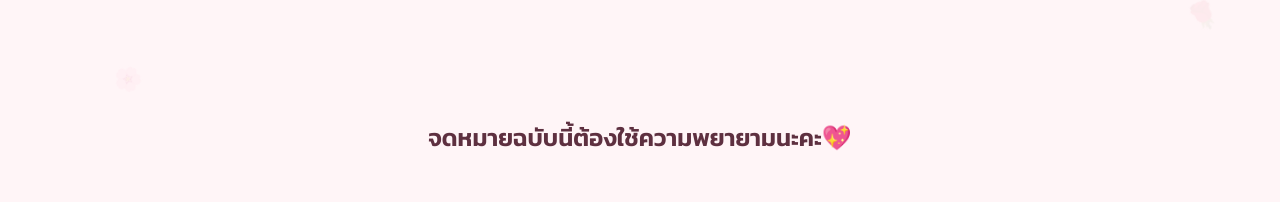
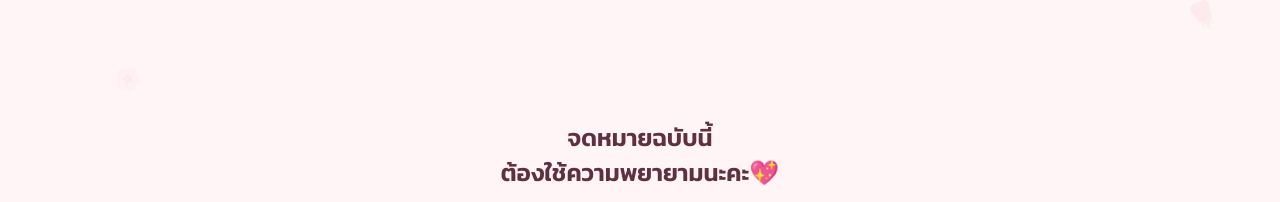
Before and after one commit to oramanao46-ctrl/valentine2, a plain HTML site: page index.html in a window 1280 px wide. Shown: the top 202 px of the page. Drawn offline with Linux system fonts and the light colour scheme.

Commit message:
Update index.html

```diff
--- a/index.html
+++ b/index.html
@@ -205,7 +205,7 @@
 
     <div id="page1" class="page active">
         <div class="chase-area">
-            <h2 style="text-align:center; margin-top:100px; color:var(--accent);">จดหมายฉบับนี้ต้องใช้ความพยายามนะคะ💖</h2>
+            <h2 style="text-align:center; margin-top:100px; color:var(--accent);">จดหมายฉบับนี้<br>ต้องใช้ความพยายามนะคะ💖</h2>
             <div class="flying-envelope" id="envelope" onmouseover="moveEnv()" ontouchstart="moveEnvMobile(event)">
                 <div class="wing left"></div><div class="env-body">💌</div><div class="wing right"></div>
             </div>
@@ -282,7 +282,7 @@
 
     <script>
         // --- CONFIG ---
-        // แก้ไขข้อความใต้รูปภาพ
+        // ข้อความใต้รูปภาพ
         const photos = [
             { src: "photo1.jpg", caption: "น่ารักขนาดนี้ อย่าพึ่งไปเป็นของใครนะคะ อยู่ให้หวงก่อน" },
             { src: "photo2.jpg", caption: "ขอบคุณนะคะ ที่เข้ามาเป็นน่ารักให้กันในทุก ๆ วัน" },
```
